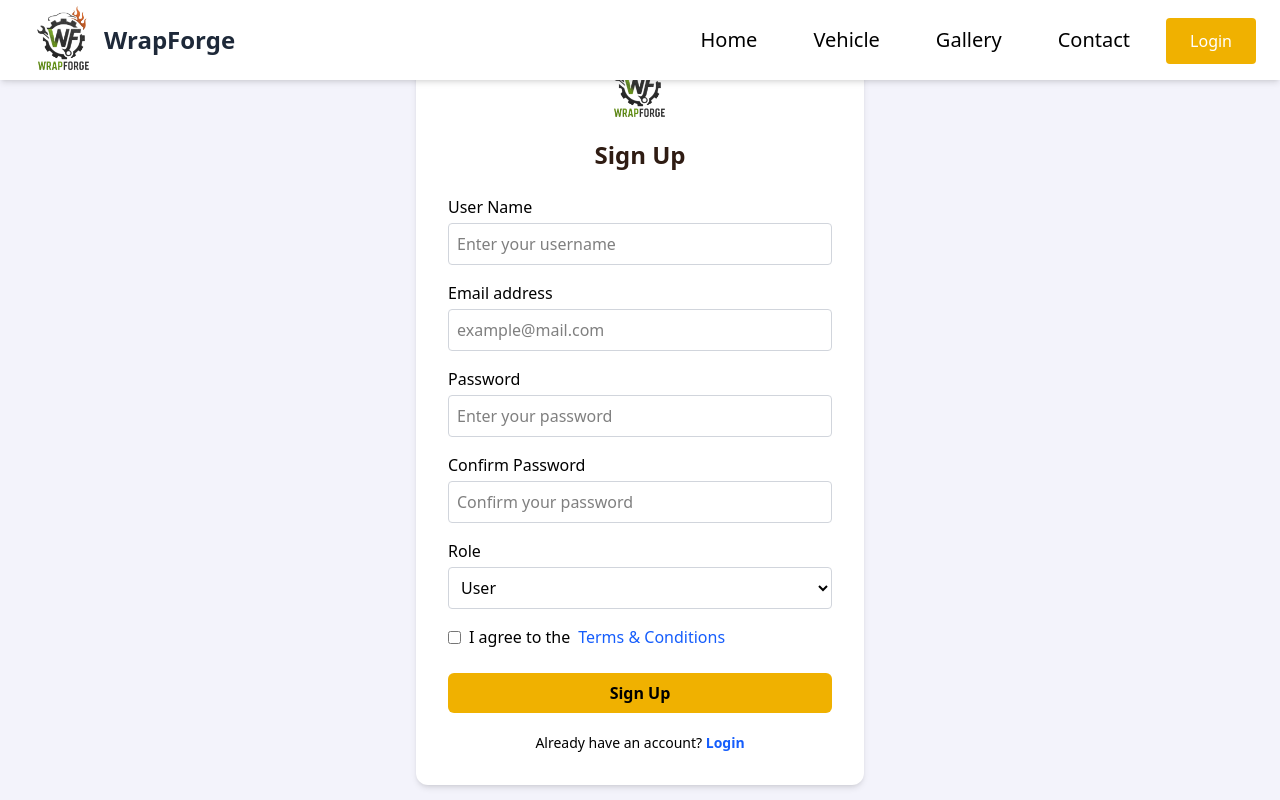
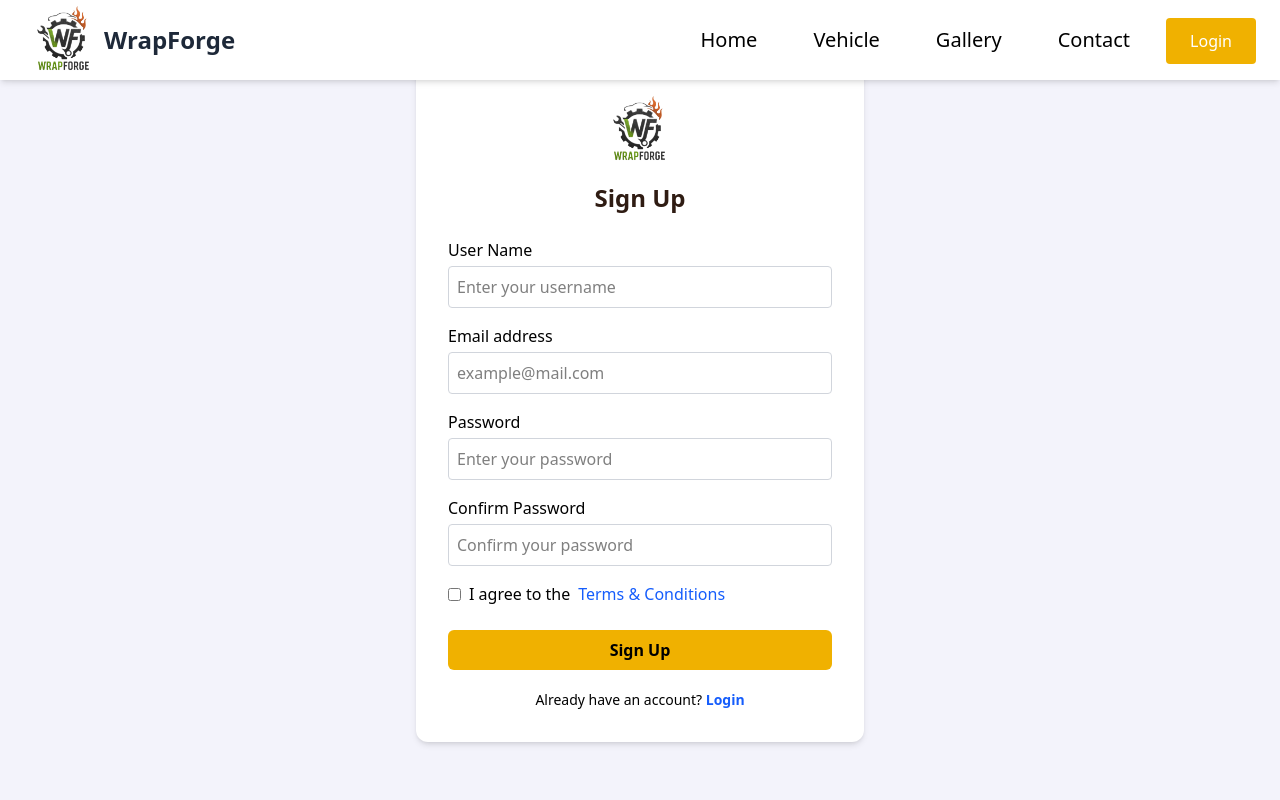
Before and after one commit to sutharsan112112/WrapForge, a React (Vite) app in the folder Frontend/: page /signuppage in a window 1280 px wide. Shown: the top 800 px of the page. Built offline with nearby package versions, Linux system fonts and the light colour scheme.

Commit message:
first commit

```diff
--- a/Frontend/src/auth/Signup page.jsx
+++ b/Frontend/src/auth/Signup page.jsx
@@ -6,7 +6,6 @@ const SignupPage = () => {
     email: '',
     password: '',
     confirmPassword: '',
-    role: 'user',
   });
 
   const [loading, setLoading] = useState(false);
@@ -115,25 +114,6 @@ const SignupPage = () => {
             />
           </div>
 
-          {/* Role Select */}
-          <div className="mb-4">
-            <label htmlFor="role" className="block mb-1 font-medium text-block-700">
-              Role
-            </label>
-            <select
-              name="role"
-              id="role"
-              value={formData.role}
-              onChange={handleChange}
-              className="mt-1 block w-full p-2 border border-gray-300 rounded"
-              required
-            >
-              <option value="user">User</option>
-              <option value="partner">Partner</option>
-              <option value="admin">Admin</option>
-            </select>
-          </div>
-
           {/* Terms Checkbox */}
           <div className="flex items-center mb-6">
             <label className="flex items-center space-x-2">
--- a/Frontend/src/pages/Cotact page.jsx
+++ b/Frontend/src/pages/Cotact page.jsx
@@ -25,7 +25,7 @@ const ContactPage = () => {
     const body = { name, email, message };
 
     try {
-      const res = await fetch('http://localhost:5000/api/contact', {  // உங்கள் backend URL இடங்க
+      const res = await fetch('http://localhost:5000/api/contact', {
         method: 'POST',
         headers: { 'Content-Type': 'application/json' },
         body: JSON.stringify(body),
@@ -54,7 +54,7 @@ const ContactPage = () => {
         <div className="text-center mb-6">
           <img src={logo} alt="WrapForge Logo" className="mx-auto w-20" />
           <h2 className="mt-3 text-2xl font-bold text-[#2f1c13]">Contact Admin</h2>
-          <p className="text-gray-600 text-sm mt-1">Send us your message or concern</p>
+          <p className="text-gray-600 text-sm mt-1">Send us your message</p>
         </div>
 
         <form onSubmit={handleSubmit}>
```
